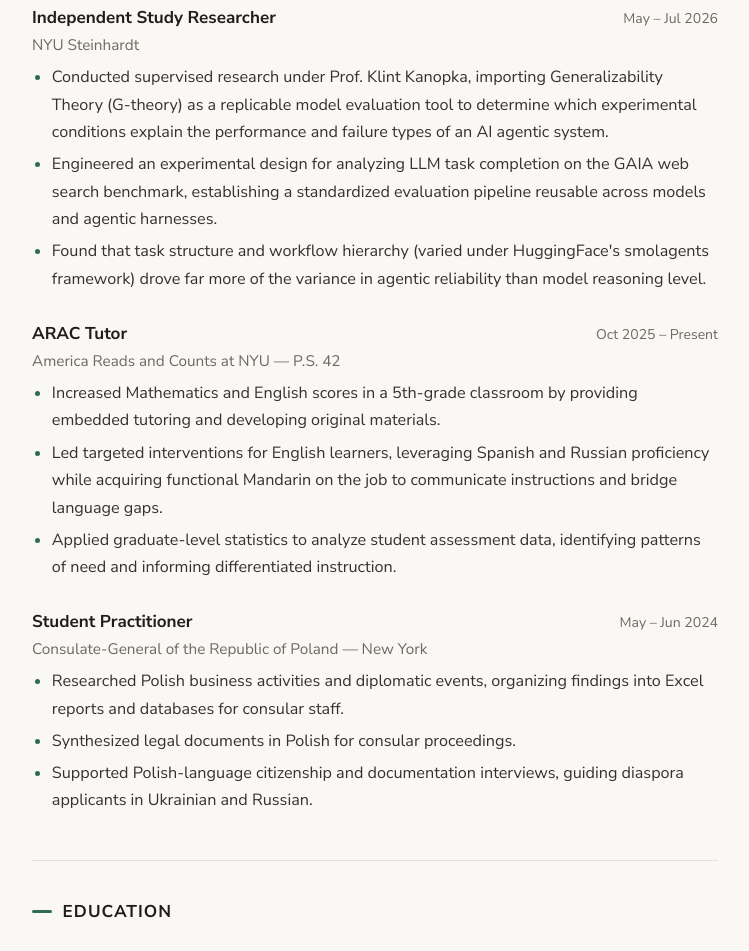
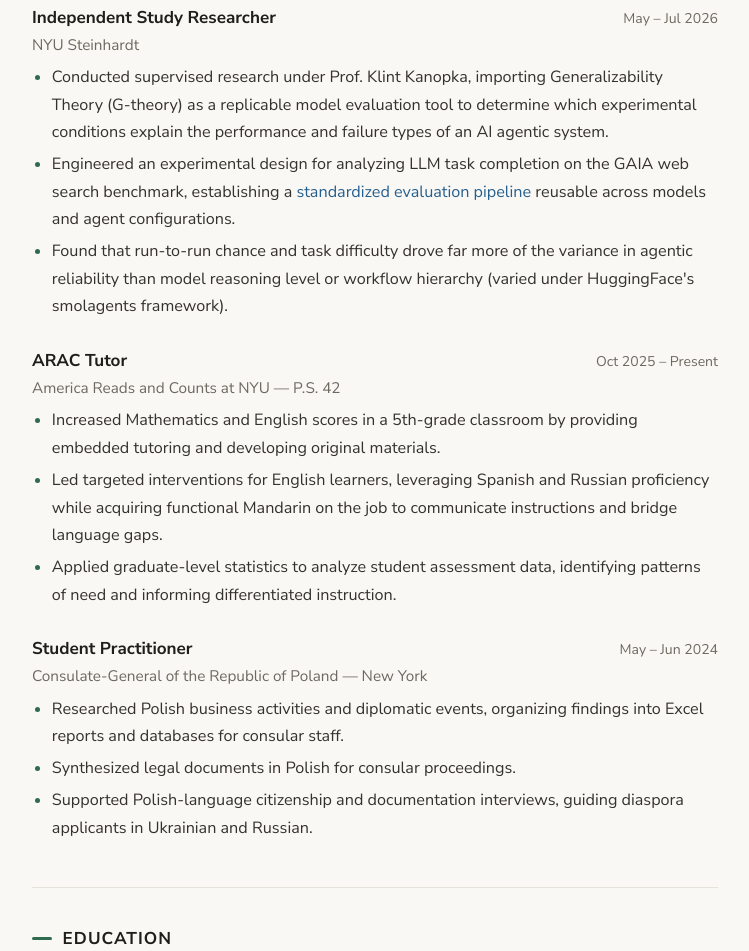
Before and after one commit to tfs6492/tfs6492.github.io, a plain HTML site: page index.html in a window 1280 px wide. Shown: the part 2230-3181 px from the top of the page, without its empty margins (265-1014 px from the left). Drawn offline with Linux system fonts and the light colour scheme.

Commit message:
Update resume, website

```diff
--- a/index.html
+++ b/index.html
@@ -412,8 +412,8 @@
       <div class="item-org">NYU Steinhardt</div>
       <ul>
         <li>Conducted supervised research under Prof. Klint Kanopka, importing Generalizability Theory (G-theory) as a replicable model evaluation tool to determine which experimental conditions explain the performance and failure types of an AI agentic system.</li>
-        <li>Engineered an experimental design for analyzing LLM task completion on the GAIA web search benchmark, establishing a standardized evaluation pipeline reusable across models and agentic harnesses.</li>
-        <li>Found that task structure and workflow hierarchy (varied under HuggingFace's smolagents framework) drove far more of the variance in agentic reliability than model reasoning level.</li>
+        <li>Engineered an experimental design for analyzing LLM task completion on the GAIA web search benchmark, establishing a <a href="https://github.com/tfs6492/gaia-gtheory" target="_blank" rel="noopener">standardized evaluation pipeline</a> reusable across models and agent configurations.</li>
+        <li>Found that run-to-run chance and task difficulty drove far more of the variance in agentic reliability than model reasoning level or workflow hierarchy (varied under HuggingFace's smolagents framework).</li>
       </ul>
     </div>
 
```
Also changed, not shown: 2 other files.
